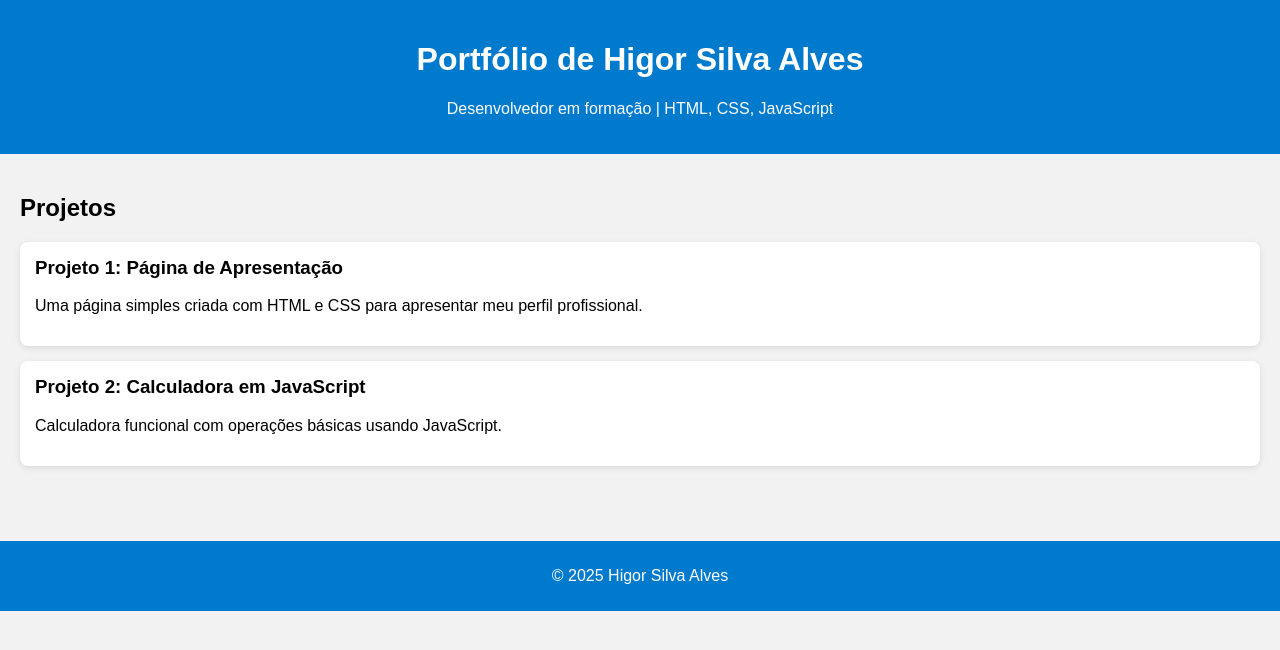
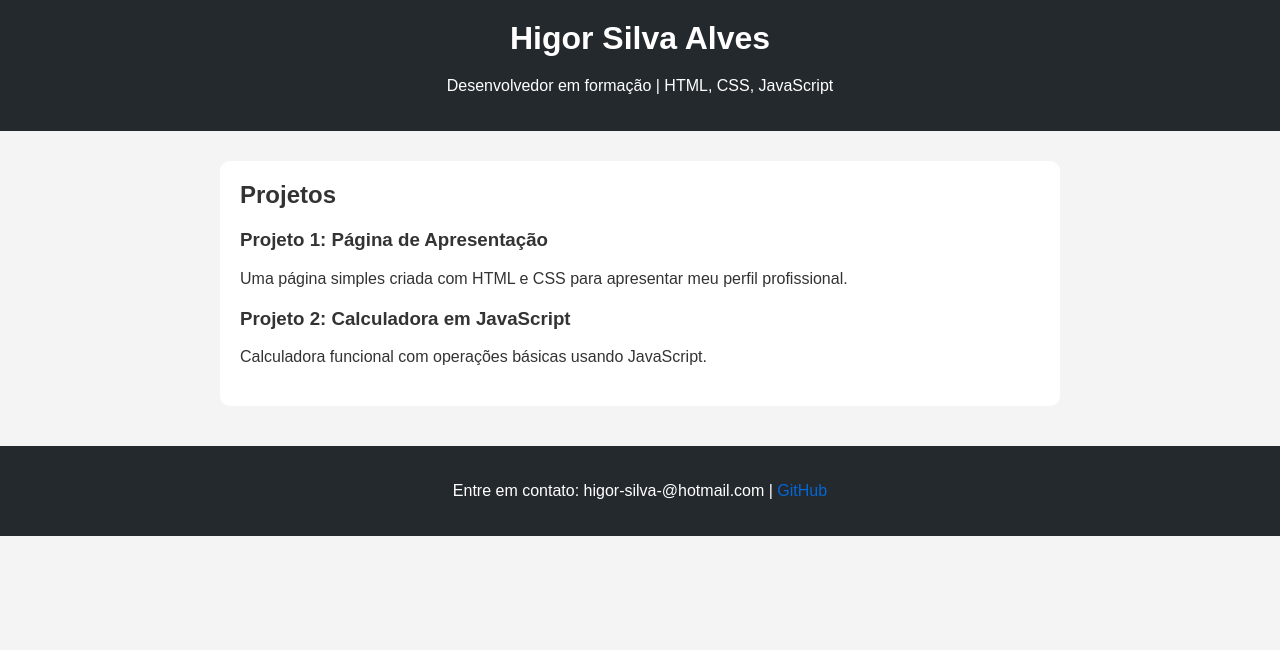
Before and after one commit to BigHigor/portfolio-higor, a plain HTML site: page index.html in a window 1280 px wide. Drawn offline with Linux system fonts and the light colour scheme.

Commit message:
index.html

```diff
--- a/index.html
+++ b/index.html
@@ -1,62 +1,76 @@
 <!DOCTYPE html>
-<html lang="pt-BR">
+<html lang="pt-br">
 <head>
-    <meta charset="UTF-8">
-    <meta name="viewport" content="width=device-width, initial-scale=1.0">
-    <title>Portfólio de Higor Silva Alves</title>
+  <meta charset="UTF-8" />
+  <meta name="viewport" content="width=device-width, initial-scale=1.0" />
+  <title>Portfólio | Higor Silva Alves</title>
   <style>
     body {
       font-family: Arial, sans-serif;
-            background-color: #f2f2f2;
+      background: #f4f4f4;
+      color: #333;
       margin: 0;
       padding: 0;
     }
     header {
-            background-color: #007acc;
+      background: #24292e;
       color: white;
       padding: 20px;
       text-align: center;
     }
-        section {
+    main {
+      max-width: 800px;
+      margin: 30px auto;
+      background: white;
       padding: 20px;
+      border-radius: 10px;
+    }
+    h1, h2 {
+      margin: 0 0 20px;
     }
     .projeto {
-            background: white;
-            padding: 15px;
-            margin: 15px 0;
-            border-radius: 8px;
-            box-shadow: 0 2px 6px rgba(0, 0, 0, 0.1);
-        }
-        .projeto h3 {
-            margin-top: 0;
+      margin-bottom: 20px;
     }
     footer {
-            background-color: #007acc;
+      text-align: center;
+      padding: 20px;
+      background: #24292e;
       color: white;
-            text-align: center;
-            padding: 10px;
       margin-top: 40px;
+    }
+    a {
+      color: #0366d6;
+      text-decoration: none;
+    }
+    a:hover {
+      text-decoration: underline;
     }
   </style>
 </head>
 <body>
   <header>
-        <h1>Portfólio de Higor Silva Alves</h1>
+    <h1>Higor Silva Alves</h1>
     <p>Desenvolvedor em formação | HTML, CSS, JavaScript</p>
   </header>
-    <section>
+
+  <main>
     <h2>Projetos</h2>
+
     <div class="projeto">
       <h3>Projeto 1: Página de Apresentação</h3>
       <p>Uma página simples criada com HTML e CSS para apresentar meu perfil profissional.</p>
+      <!-- <a href="LINK_DO_PROJETO" target="_blank">Ver Projeto</a> -->
     </div>
+
     <div class="projeto">
       <h3>Projeto 2: Calculadora em JavaScript</h3>
       <p>Calculadora funcional com operações básicas usando JavaScript.</p>
+      <!-- <a href="LINK_DO_PROJETO" target="_blank">Ver Projeto</a> -->
     </div>
-    </section>
+  </main>
+
   <footer>
-        <p>&copy; 2025 Higor Silva Alves</p>
+    <p>Entre em contato: higor-silva-@hotmail.com | <a href="https://github.com/BigHigor" target="_blank">GitHub</a></p>
   </footer>
 </body>
 </html>
```
Lines whose indentation alone changed are shown as unchanged.
